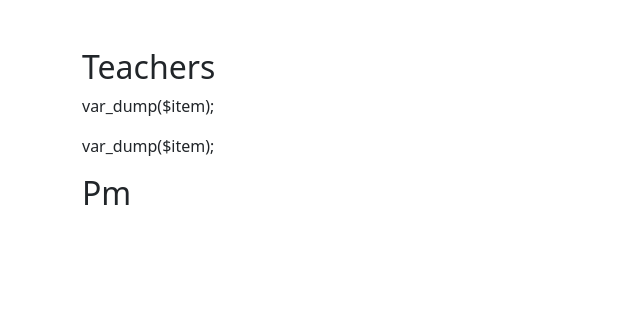
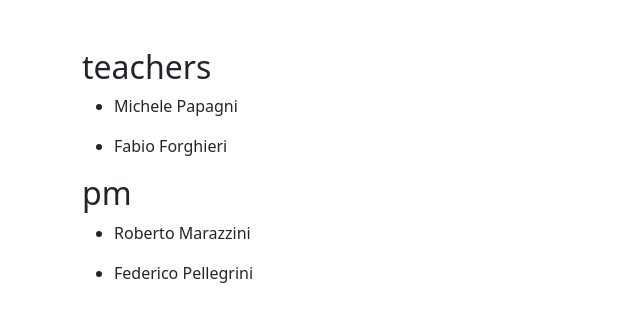
Before and after one commit to DanieleChecchin/php-snacks-b1, a PHP site: page /snack3.php in a window 1280 px wide. Shown: the top 322 px of the page, without its empty margins (0-640 px from the left). Run offline with PHP 8.4, Linux system fonts and the light colour scheme; data that the repository does not hold is empty.

Commit message:
foreach completo

```diff
--- a/snack3.php
+++ b/snack3.php
@@ -43,22 +43,23 @@ $db = [
      e i PM in un rettangolo verde.-->
 
     <main class="container my-5">
-        <section class="teachers">
-            <h2>Teachers</h2>
-            <?php foreach ($db as $item) { ?>
-                var_dump($item);
-                <p> <?= $item['name']; ?> </p>
-                <p> <?= $item['lastname']; ?></p>
+
+        <?php foreach ($db as $key => $list) { ?>
+            <h2>
+                <?= $key; ?>
+            </h2>
+            <?php foreach ($list as $singleKey => $singleList) { ?>
+                <ul>
+                    <li>
+                        <?= $singleList['name'] ?> <?= $singleList['lastname'] ?>
+                    </li>
+                </ul>
             <?php } ?>
+        <?php } ?>
 
 
 
-        </section>
 
-        <section class="pm">
-            <h2>Pm</h2>
-
-        </section>
     </main>
 
 
```
